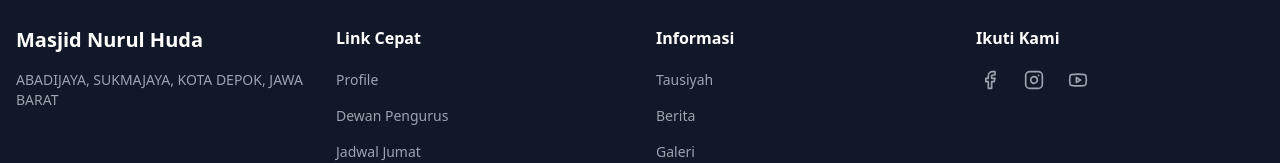
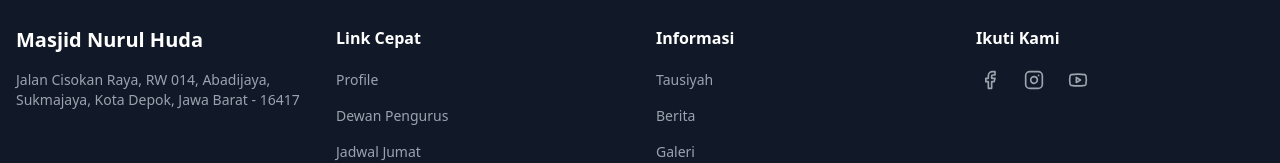
Before and after one commit to FhriiPhri/web-masjid, a React (Vite) app: page / in a window 1280 px wide. Shown: the part 3810-3973 px from the top of the page. Built offline with nearby package versions, Linux system fonts and the light colour scheme; no server answers.

Commit message:
refactor: change address

```diff
--- a/src/main/MasjidNurulHuda.jsx
+++ b/src/main/MasjidNurulHuda.jsx
@@ -681,7 +681,8 @@ const MasjidNurulHuda = () => {
                   Masjid Nurul Huda
                 </h5>
                 <p className="text-gray-400 text-xs sm:text-sm">
-                  ABADIJAYA, SUKMAJAYA, KOTA DEPOK, JAWA BARAT
+                  Jalan Cisokan Raya, RW 014, Abadijaya, Sukmajaya, Kota Depok,
+                  Jawa Barat - 16417
                 </p>
               </div>
               <div>
```
